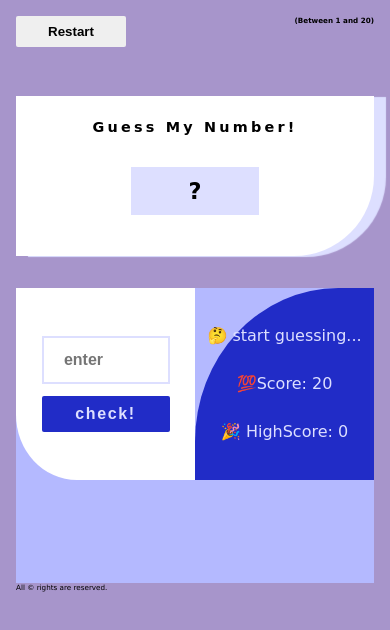
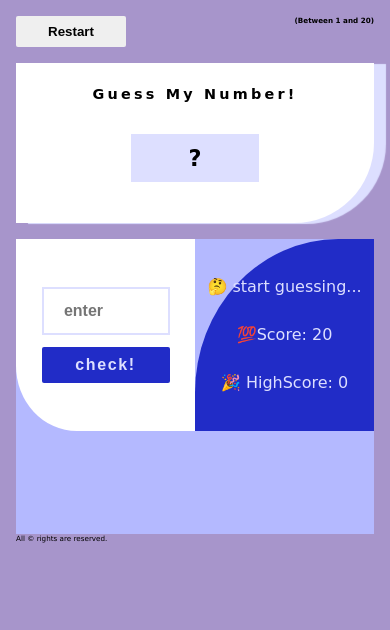
Before and after one commit to iqbalnoushad/guessMynumberGame, a plain HTML site: page index.html in a window 390 px wide. Drawn offline with Linux system fonts and the light colour scheme.

Commit message:
style updated

```diff
--- a/style.css
+++ b/style.css
@@ -40,7 +40,7 @@ body {
   flex-direction: column;
   justify-content: start;
   align-items: center;
-  margin-bottom: 2rem;
+  margin-bottom: 1rem;
   background: #fff;
   height: 10rem;
   border-bottom-right-radius: 5rem;
@@ -130,6 +130,9 @@ body {
     margin: 1rem 1rem;
     font-size: 45%;
    }
+   .main{
+    margin-top: -33px;
+   }
    .check-result {
     height: 35vh;
     width: 100%;
```
